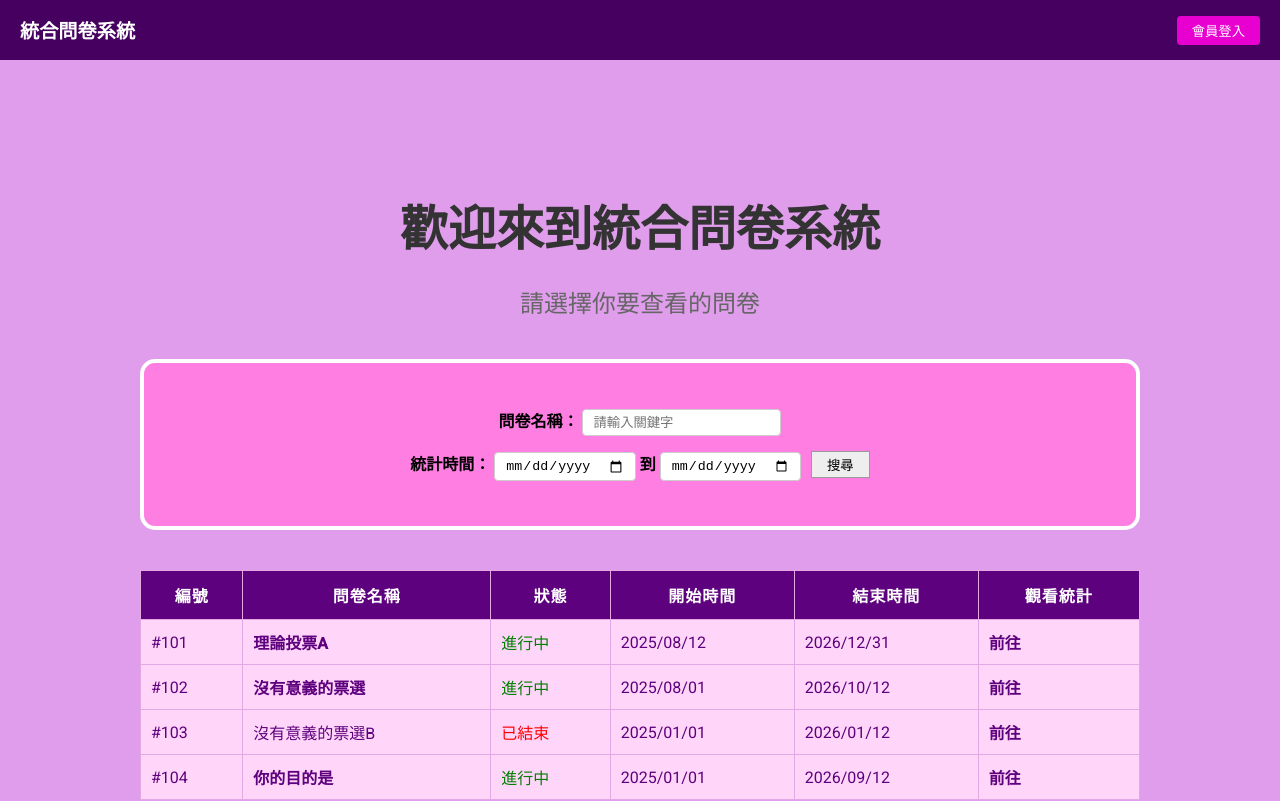
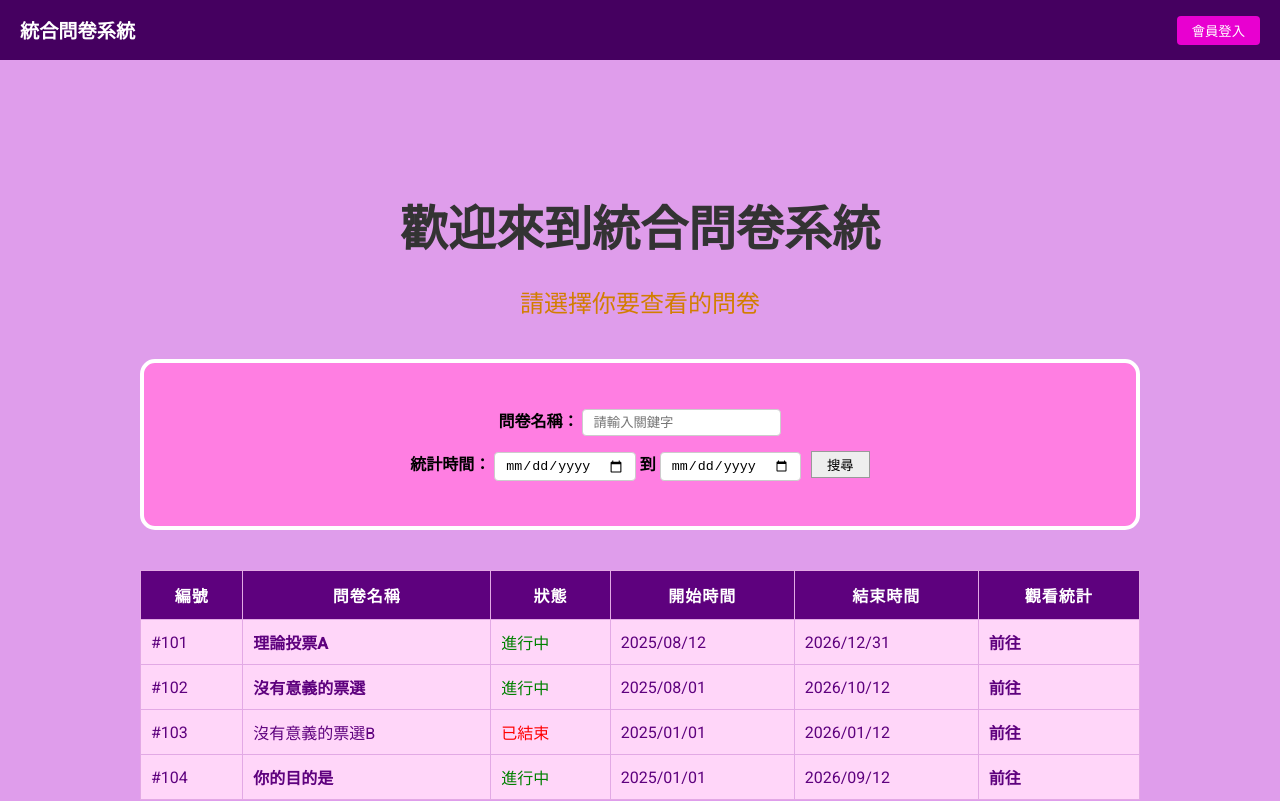
Before and after one commit to lee98433-ui/quest, an Angular app: page /list in a window 1280 px wide. Shown: the top 801 px of the page. Built offline with nearby package versions, Linux system fonts and the light colour scheme.

Commit message:
no message

```diff
--- a/src/app/@page/front-list/front-list.component.scss
+++ b/src/app/@page/front-list/front-list.component.scss
@@ -20,8 +20,9 @@
 
 .page-header h3 {
   font-size: 1.5rem;  /* 副標題大小 */
-  color: #666;        /* 副標題顏色稍微淺一點 */
+  color: #d27e00;        /* 副標題顏色稍微淺一點 */
   font-weight: normal;
+
 }
 
 /* 額外提醒：確保 container 有足夠寬度，標題才不會換行 */
```
